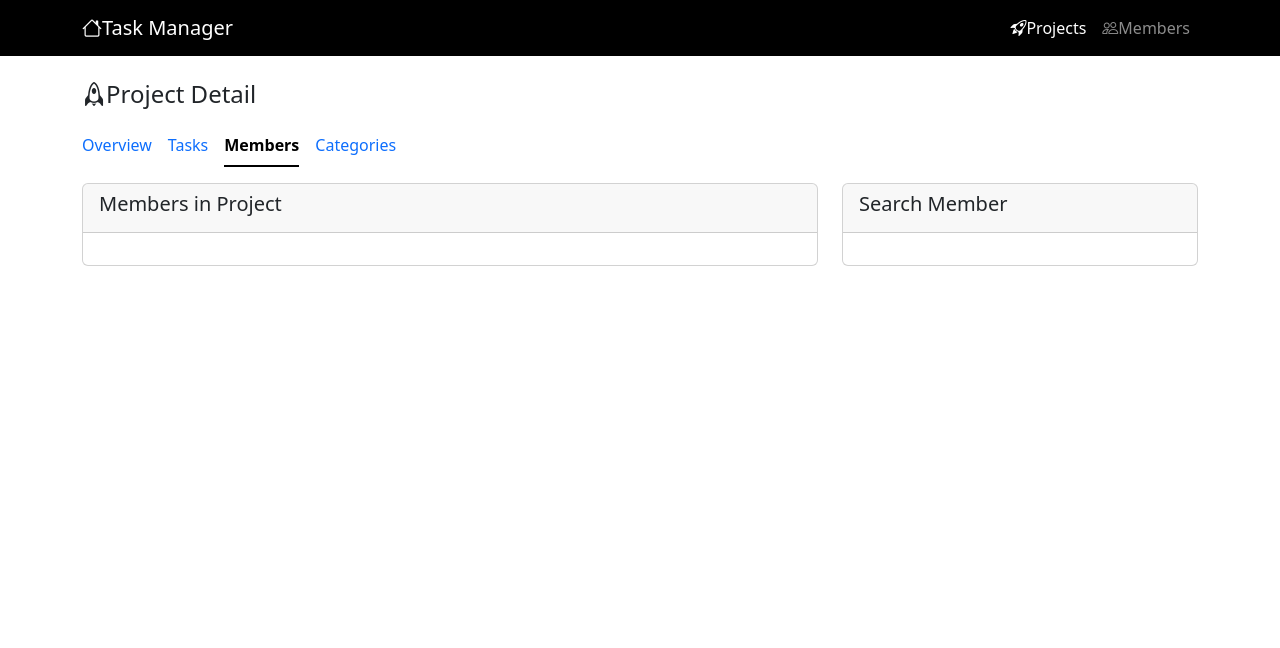
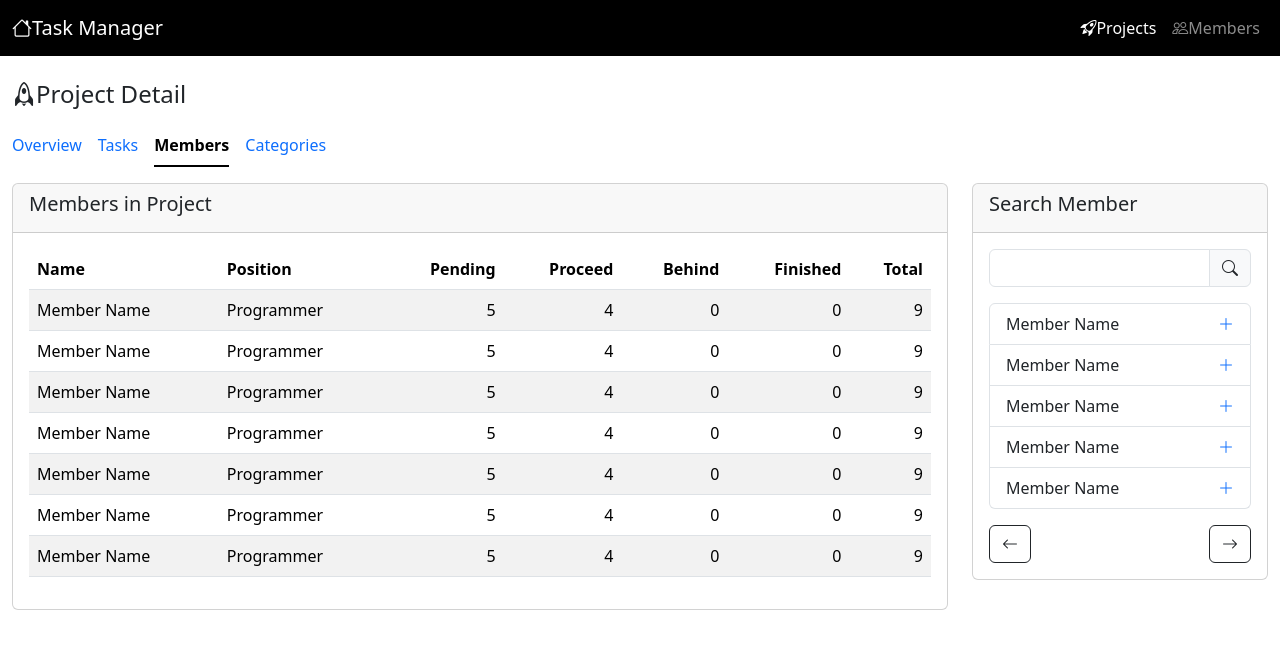
Before and after one commit to AungNyanHtet18/Task-Management, a React (Vite) app: page /project/details/1/member in a window 1280 px wide. Shown: the top 648 px of the page. Built offline with nearby package versions, Linux system fonts and the light colour scheme.

Commit message:
adding member page  in project side

```diff
--- a/src/App.tsx
+++ b/src/App.tsx
@@ -5,7 +5,7 @@ export default function App() {
      <>
        <NavBar/>
 
-       <main className="container mt-4">
+       <main className="container-fluid mt-4">
           <Outlet />
        </main>
      </>
@@ -15,7 +15,7 @@ export default function App() {
 function NavBar() {
    return (
       <nav className="navbar navbar-dark bg-black navbar-expand">
-          <div className="container">
+          <div className="container-fluid">
              <Link className="navbar-brand" to ="/">
                   <i className="bi-house"></i>
                   Task Manager
--- a/src/pages/project/details/member-list.tsx
+++ b/src/pages/project/details/member-list.tsx
@@ -1,11 +1,14 @@
+import { useEffect, useState } from "react"
 import Card from "../../../ui/card"
+import InputGroup from "../../../ui/input-group"
 
 export default function ProjectMemberList() {
      return (
        <div className="row">
-         <div className="col-8">
+         <div className="col-9">
              <MembersInProject/>
          </div>
+
          <div className="col">
             <MemberSearch/>
          </div>
@@ -14,18 +17,86 @@ export default function ProjectMemberList() {
 }
 
 function MembersInProject() {
+
+  const [list, setList] = useState<{id: number}[]>([])
+
+  useEffect(()=> {
+      const result = Array.from({length : 7}, (_, i) => ({id: i + 1}))
+      setList(result)
+
+  }, [setList])
+
     return (
       <Card title="Members in Project">
+         <table className="table table-striped">
+            <thead>
+               <tr>
+                  <th>Name</th>
+                  <th>Position</th>
+                  <th className="text-end">Pending</th>
+                  <th className="text-end">Proceed</th>
+                  <th className="text-end">Behind</th>
+                  <th className="text-end">Finished</th>
+                  <th className="text-end">Total</th>
+               </tr>
+            </thead>
 
+            <tbody>
+               {list.map(item=>
+                 <tr key={item.id}>
+                    <td>Member Name</td>
+                    <td>Programmer</td>
+                    <td className="text-end">5</td>
+                    <td className="text-end">4</td>
+                    <td className="text-end">0</td>
+                    <td className="text-end">0</td>
+                    <td className="text-end">9</td>
+                 </tr>
+               )}
+            </tbody>
+         </table>
       </Card>
     )
 }
 
 function MemberSearch() {
+
+   const [list, setList] = useState<{id: number}[]>([])
+
+   useEffect(()=> {
+     const result = Array.from({length : 5}).map((_, index) => ({id: index + 1 }))
+     setList(result)
+   },[setList])
+
     return (
       <>
        <Card title="Search Member">
+          <form action="" className="mb-3">
+            <InputGroup icon="bi-search">
+                  <input type="text" className="form-control" />
+            </InputGroup>
+          </form>
 
+         <div className="list-group">
+            {list.map(item =>
+              <div key={item.id} className="list-group-item d-flex justify-content-between">
+                 <span>Member Name</span>
+                 <a href="" className="icon-link">
+                   <i className="bi-plus-lg"></i>
+                 </a>
+              </div>
+            )}
+         </div>
+
+          <div className="d-flex justify-content-between mt-3">
+            <button type="button" className="btn btn-outline-dark">
+                <i className="bi-arrow-left"></i>
+            </button>
+
+            <button type="button" className="btn btn-outline-dark">
+                <i className="bi-arrow-right"></i>
+            </button>
+          </div>
        </Card>
       </>
     )
--- /dev/null
+++ b/src/ui/input-group.tsx
@@ -0,0 +1,17 @@
+export default function InputGroup({icon, action, children} : {
+         icon? : string,
+         action? : VoidFunction,
+         children? : React.ReactNode}) {
+
+
+    return (
+     <div className="input-group">
+        {children}
+        {icon &&
+            <button type="button" onClick={action}  className="input-group-text">
+            <i className= {icon} ></i>
+            </button>
+         }
+     </div>
+    )
+}
```
